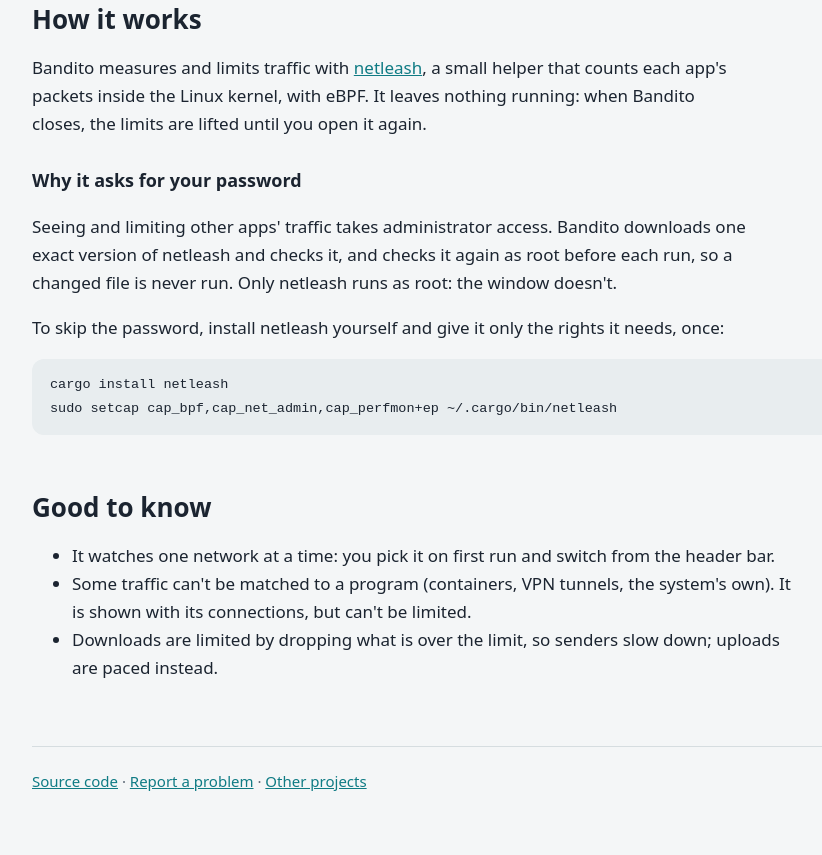
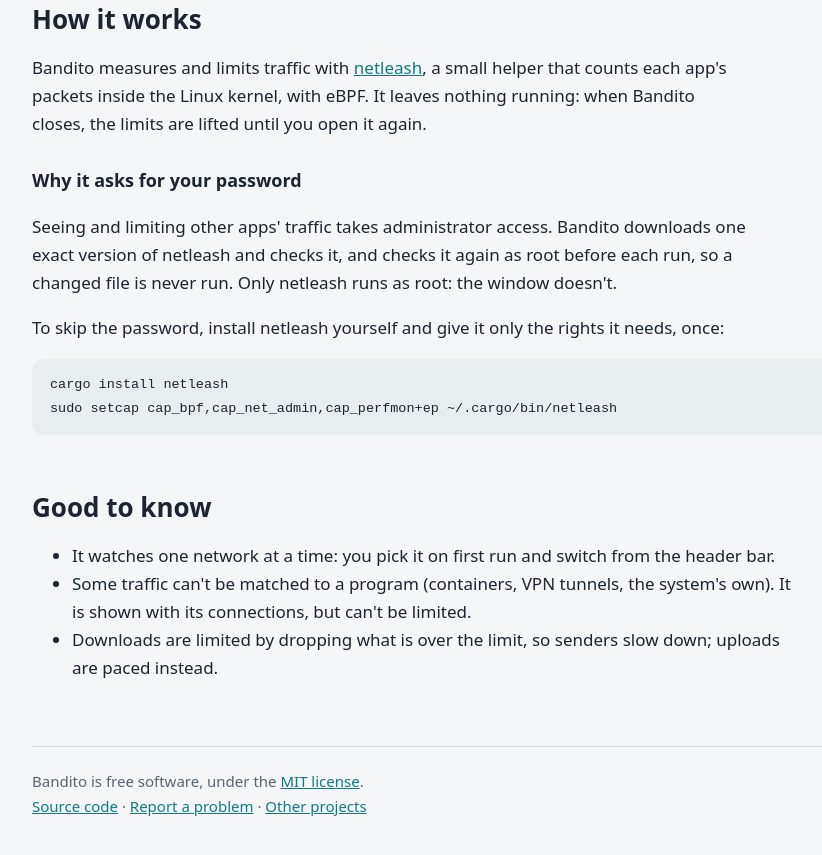
Before and after one commit to sigmaSd/bandito-gtk, a plain HTML site: page site/index.html in a window 1280 px wide. Shown: the part 2858-3713 px from the top of the page, without its empty margins (142-964 px from the left). Drawn offline with Linux system fonts and the light colour scheme; no server answers.

Commit message:
Add the MIT license the Flatpak metadata already names

```diff
--- a/site/index.html
+++ b/site/index.html
@@ -156,6 +156,8 @@ sudo setcap cap_bpf,cap_net_admin,cap_perfmon+ep ~/.cargo/bin/netleash</code></p
       </section>
 
       <footer>
+        Bandito is free software, under the
+        <a href="https://github.com/sigmaSd/bandito-gtk/blob/master/LICENSE">MIT license</a>. <br />
         <a href="https://github.com/sigmaSd/bandito-gtk">Source code</a> ·
         <a href="https://github.com/sigmaSd/bandito-gtk/issues">Report a problem</a> ·
         <a href="https://sigmasd.github.io/projects/">Other projects</a>
```
Also changed, not shown: 2 other files.
